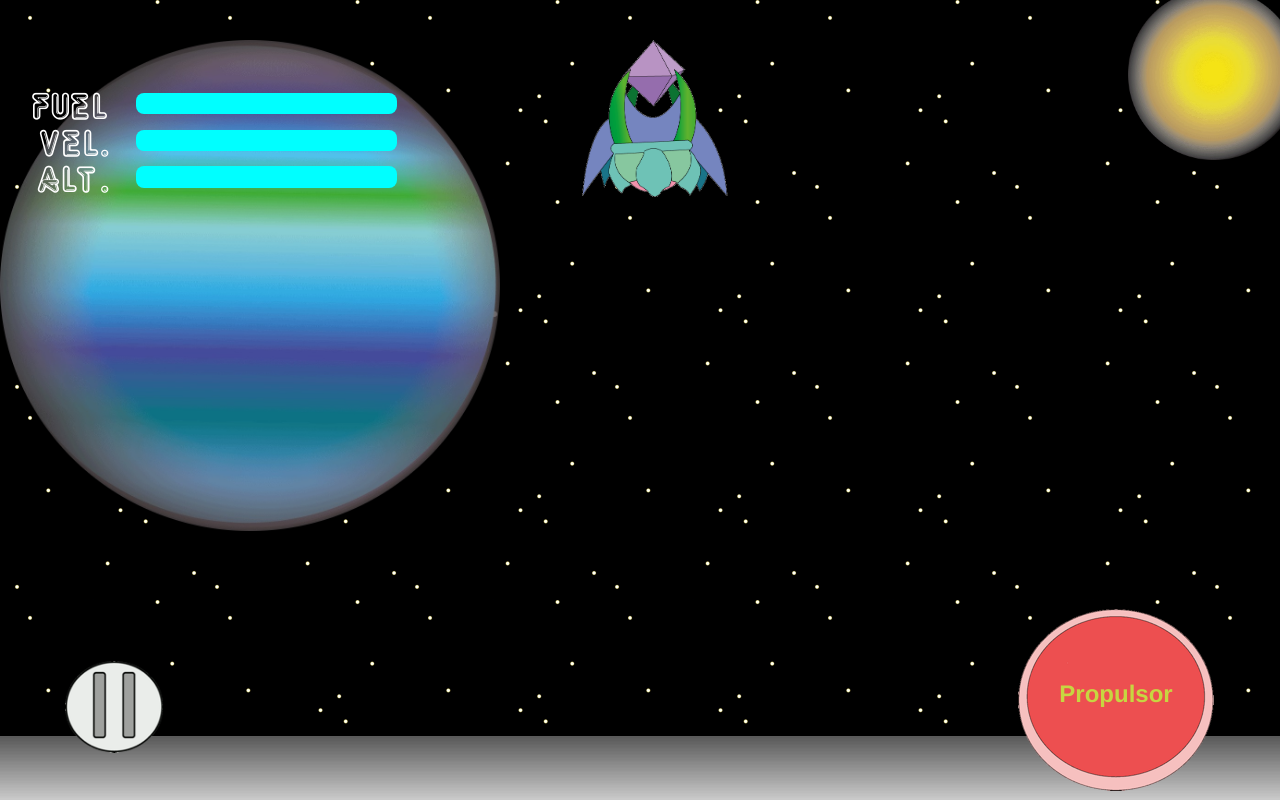
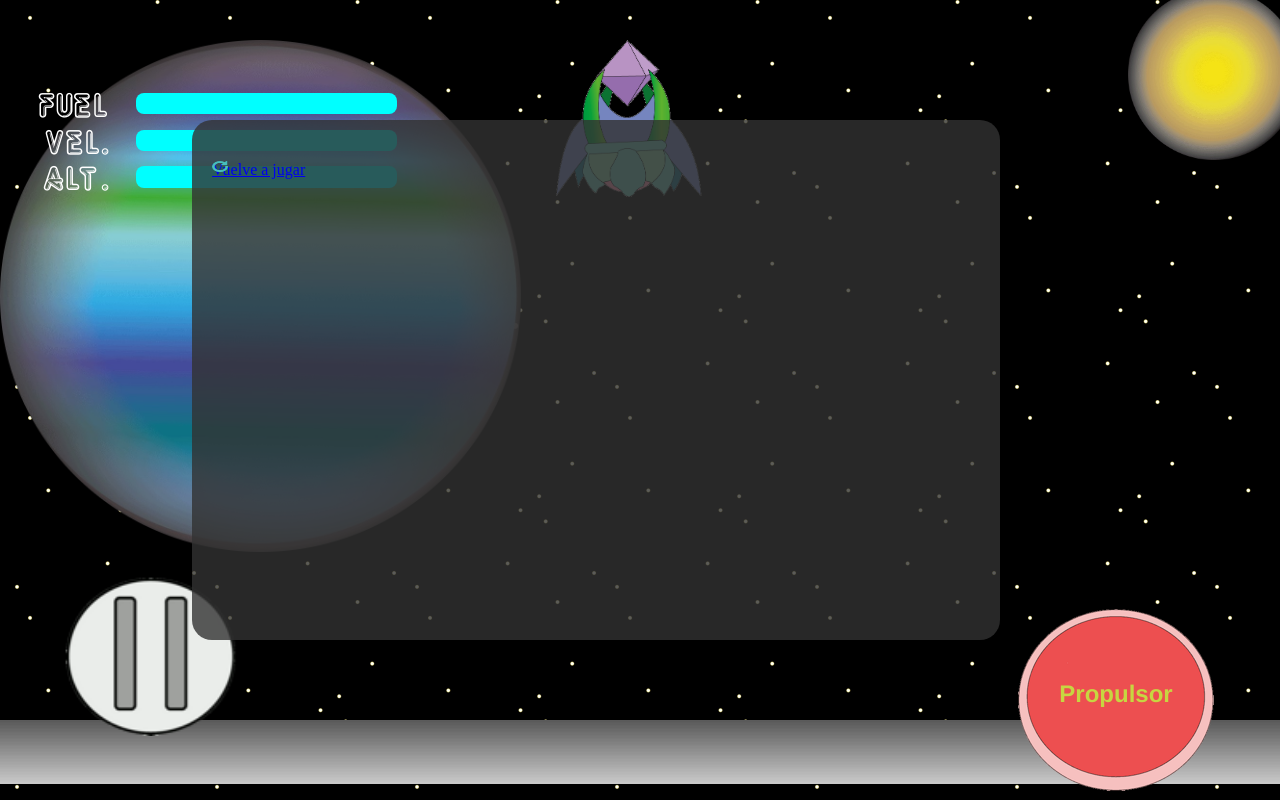
Before and after one commit to toniGM/lenguajes-de-marcas, a plain HTML site: page Lunar-lander/index.html in a window 1280 px wide. Drawn offline with Linux system fonts and the light colour scheme.

Commit message:
New ideas added

```diff
--- a/Lunar-lander/css/style.css
+++ b/Lunar-lander/css/style.css
@@ -3,12 +3,13 @@ body {
     background-image: url('../img/background3.png');
     background-repeat: repeat;
     margin:0px;
+    padding: 0px;
 }
 
 #sol {
     position: absolute;
     height: 20%;
-    max-height: 300px;
+    max-height: 40%;
     width: 100%;
     background: url(../img/sol.png);
     background-repeat: no-repeat;
@@ -24,7 +25,7 @@ body {
     background-image: url(../img/planeta.png);
     background-repeat: no-repeat;
     background-size: 40%;
-    max-width: 500px;
+    max-height: 40vw;
     background-size: contain;
 }
 
@@ -44,9 +45,8 @@ body {
     width: 25%;
     color:white;
     font-family: neon;
-    font-size: 3vw;
+    font-size: calc(16px + 1.5vw);
     text-align:right;
-
 }
 
 .indicadores {
@@ -90,10 +90,9 @@ body {
 #nave {
     background: url('../img/nave.png');
     position: fixed;
-    height: 20vh;
-    width: 150vw;
-    left: 50%;
-    margin-left: -5%;
+    height: 20%;
+    width: 17%;
+    left: 43%;
     z-index: 2;
     background-size:contain;
     background-repeat: no-repeat;
@@ -102,17 +101,18 @@ body {
 
 #luna {
     background: url('../img/moon.png') repeat-x;
-    position: absolute;
-    bottom: 0;
-    height: 64px;
+    position: fixed;
+    bottom: 0%;
+    min-height: 10%;
     width: 100%;
+    background-position: contain;
 }
 
 #boton {
     background: url('../img/propulsor.png');
     position: absolute;
-    height: 25%;
-    width: 25%;
+    height: 30%;
+    width: 30%;
     max-width: 200px;
     max-height:200px;
     bottom: 0%;
@@ -139,9 +139,9 @@ body {
     position: absolute;
     height: 30%;
     width: 28%;
-    max-width: 100px;
-    max-height: 100px;
-    bottom: 5%;
+    max-width: 20vw;
+    max-height: 20vh;
+    bottom: 8%;
     left: 5%;
     background-repeat: no-repeat;
     background-size: contain;
@@ -150,3 +150,21 @@ body {
 #espacio-vacio {
 height: 10%;
 }
+
+#contenedor-pause {
+    border-radius: 20px;
+    height: 60%; padding: 20px;
+    background: rgba(50,50,50,0.8);
+    width: 60%;
+    left: 15%;
+    top: 15%;
+    position: absolute;
+    z-index:5;
+}
+
+#boton-reinicio {
+    position:absolute;
+    height: 2%;
+    width: 2%;
+
+}
--- a/Lunar-lander/index.html
+++ b/Lunar-lander/index.html
@@ -25,6 +25,11 @@
 			<div id="luna"></div>
             <div id="boton"><h2>Propulsor</h2></div>
 			<div id="pause"></div>
+            <div id="contenedor-pause">
+                <h1></h1>
+                <img id=boton-reinicio src="img/reiniciar.png" alt="" />
+                <a href="#" onclick="reset();">Vuelve a jugar</a>
+            </div>
         </div>
     </body>
 </html>
```
Also changed, not shown: Lunar-lander/img/reiniciar.png (added).
